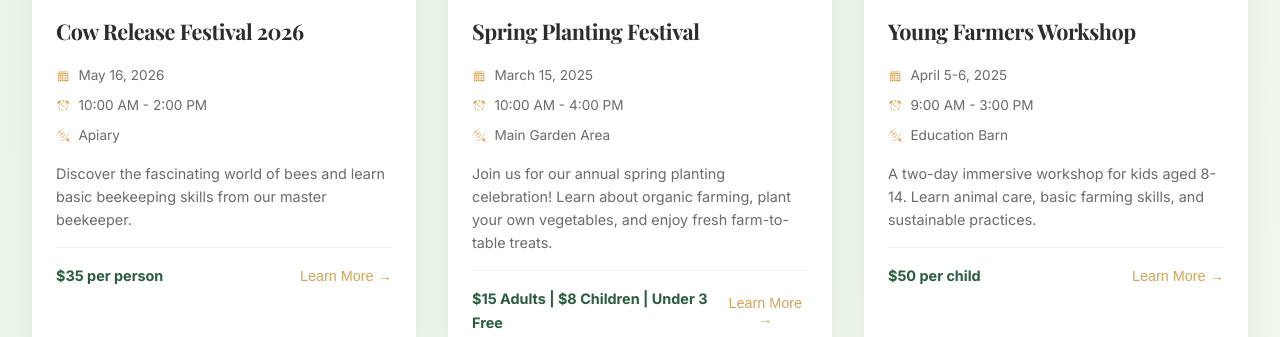
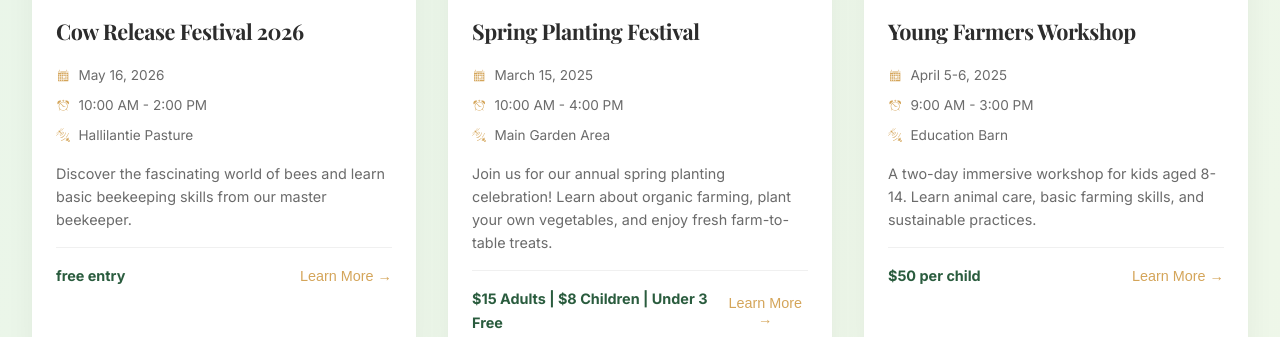
Before and after one commit to fidodo/greenfileds_alhman, a React (Create React App) app: page / in a window 1280 px wide. Shown: the part 6620-6957 px from the top of the page. Built offline with nearby package versions, Linux system fonts and the light colour scheme; a web font is replaced by a local one.

Commit message:
fix: updating info

```diff
--- a/src/components/UpcomingEvents.jsx
+++ b/src/components/UpcomingEvents.jsx
@@ -28,12 +28,12 @@ const UpcomingEvents = () => {
       icon: <GiSunflower size={24} />,
       date: "May 16, 2026",
       time: "10:00 AM - 2:00 PM",
-      location: "Apiary",
+      location: "Hallilantie Pasture",
       description:
         "Discover the fascinating world of bees and learn basic beekeeping skills from our master beekeeper.",
       image: "./cows.png",
-      price: "$35 per person",
-      capacity: "20 people",
+      price: "free entry",
+      capacity: "8000 people",
       highlights: [
         "Bee suit experience",
         "Honey tasting",
```
